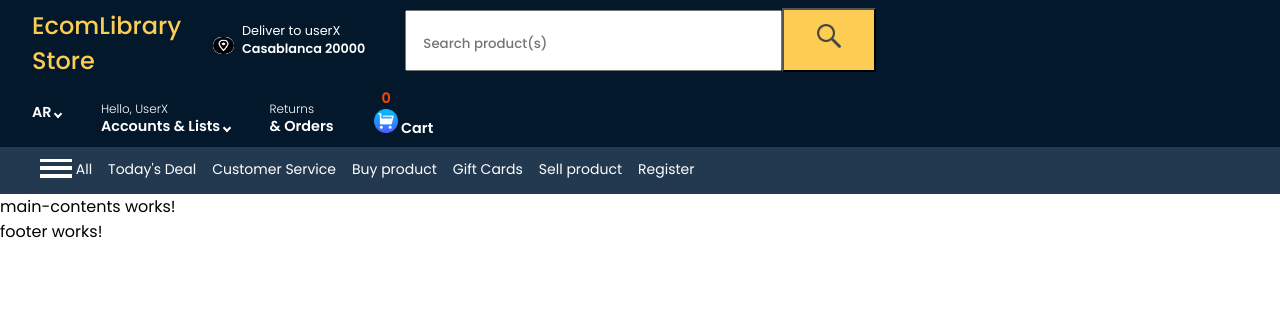
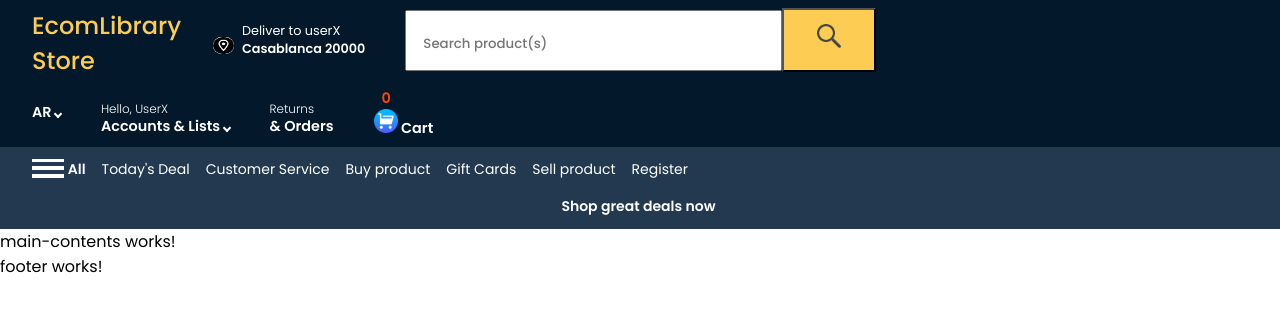
Before and after one commit to OussamaAalailiev/E-commerce-library-FrontEnd-OA, an Angular app: page / in a window 1280 px wide. Shown: the top 312 px of the page. Built offline with nearby package versions, Linux system fonts and the light colour scheme.

Commit message:
Modify 2nd Header display + add last link

```diff
--- a/src/app/components/header/header.component.css
+++ b/src/app/components/header/header.component.css
@@ -29,7 +29,7 @@
   display: flex;
   flex-wrap: wrap;
   right: 0; left: 0; top: 5.5rem;
-  padding: 0.25rem 2rem 0.25rem 2rem;
+  padding: 0.25rem 2rem 0.25rem 1.5rem;
   z-index: 999;
 }
 /*.myHeader1 .navbar ul li a{*/
@@ -111,7 +111,7 @@ input{
 
   /*float: right;*/
 }
-.myHeader2 .navbar2 ul li a{
+.displayLinkOfHeader2{
   font-size: 0.875rem;
   padding: 0.5rem;
   color: white;
@@ -119,6 +119,25 @@ input{
   display: inline-block;
   /*float: right;*/
 }
+.displayLastLinkOfHeader2{
+  font-size: 0.875rem;
+  padding: 0.5rem;
+  margin-left: 28.74rem;
+  font-weight: 600;
+  color: white;
+  /*display: block;*/
+  display: inline-block;
+  float: right;
+  /*float: right;*/
+}
+/*.myHeader2 .navbar2 ul li a{*/
+/*  font-size: 0.875rem;*/
+/*  padding: 0.5rem;*/
+/*  color: white;*/
+/*  !*display: block;*!*/
+/*  display: inline-block;*/
+/*  !*float: right;*!*/
+/*}*/
 .onhover:hover{
   border: 0.01rem solid #f5e79a;
 }
--- a/src/app/components/header/header.component.html
+++ b/src/app/components/header/header.component.html
@@ -43,7 +43,7 @@
     <nav class="navbar2">
       <ul>
         <li>
-          <a href="#11" class="onhover">
+          <a href="#11" class="displayLinkOfHeader2 onhover">
 <!--            <img class="shoppingIcon2" src="./assets/images/hamburgerMenuEcom1.png" alt="">-->
             <section style="display: flex">
               <span>
@@ -52,19 +52,19 @@
                 <h1 class="line--hamburgerMenu"></h1>
               </span>
               &nbsp;
-              <span>
+              <span style="font-weight: 600">
                 All
               </span>
             </section>
           </a>
         </li>
-        <li><a href="#12" class="onhover">Today's Deal</a></li>
-        <li><a href="#13" class="onhover">Customer Service</a></li>
-        <li><a href="#14" class="onhover">Buy product</a></li>
-        <li><a href="#15" class="onhover">Gift Cards</a></li>
-        <li><a href="#16" class="onhover">Sell product</a></li>
-        <li><a href="#17" class="onhover">Register</a></li>
-<!--        <li><a href="#18" class="onhover">Shop great deals now</a></li>-->
+        <li><a href="#12" class="onhover displayLinkOfHeader2">Today's Deal</a></li>
+        <li><a href="#13" class="onhover displayLinkOfHeader2">Customer Service</a></li>
+        <li><a href="#14" class="onhover displayLinkOfHeader2">Buy product</a></li>
+        <li><a href="#15" class="onhover displayLinkOfHeader2">Gift Cards</a></li>
+        <li><a href="#16" class="onhover displayLinkOfHeader2">Sell product</a></li>
+        <li><a href="#17" class="onhover displayLinkOfHeader2">Register</a></li>
+        <li><a href="#18" class="onhover displayLastLinkOfHeader2">Shop great deals now</a></li>
       </ul>
     </nav>
   </section>
```
